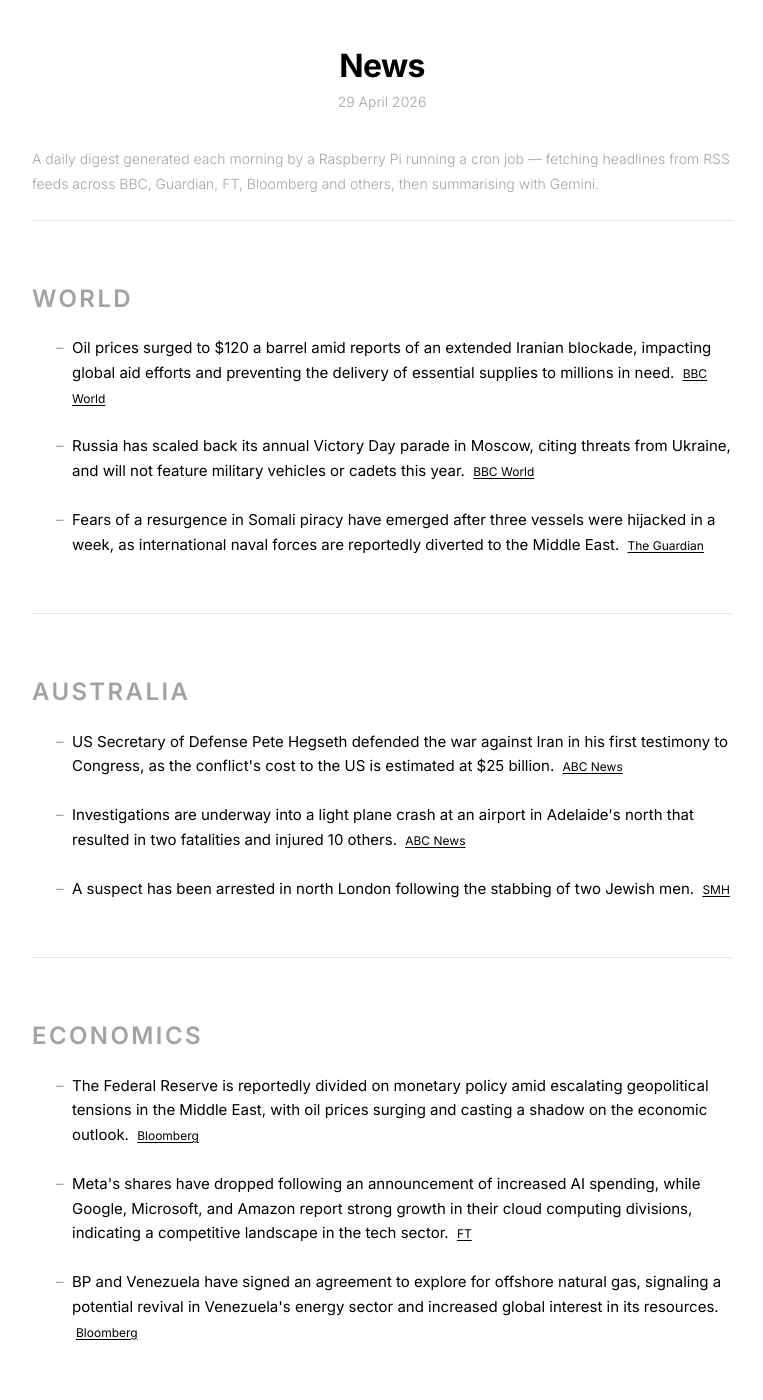
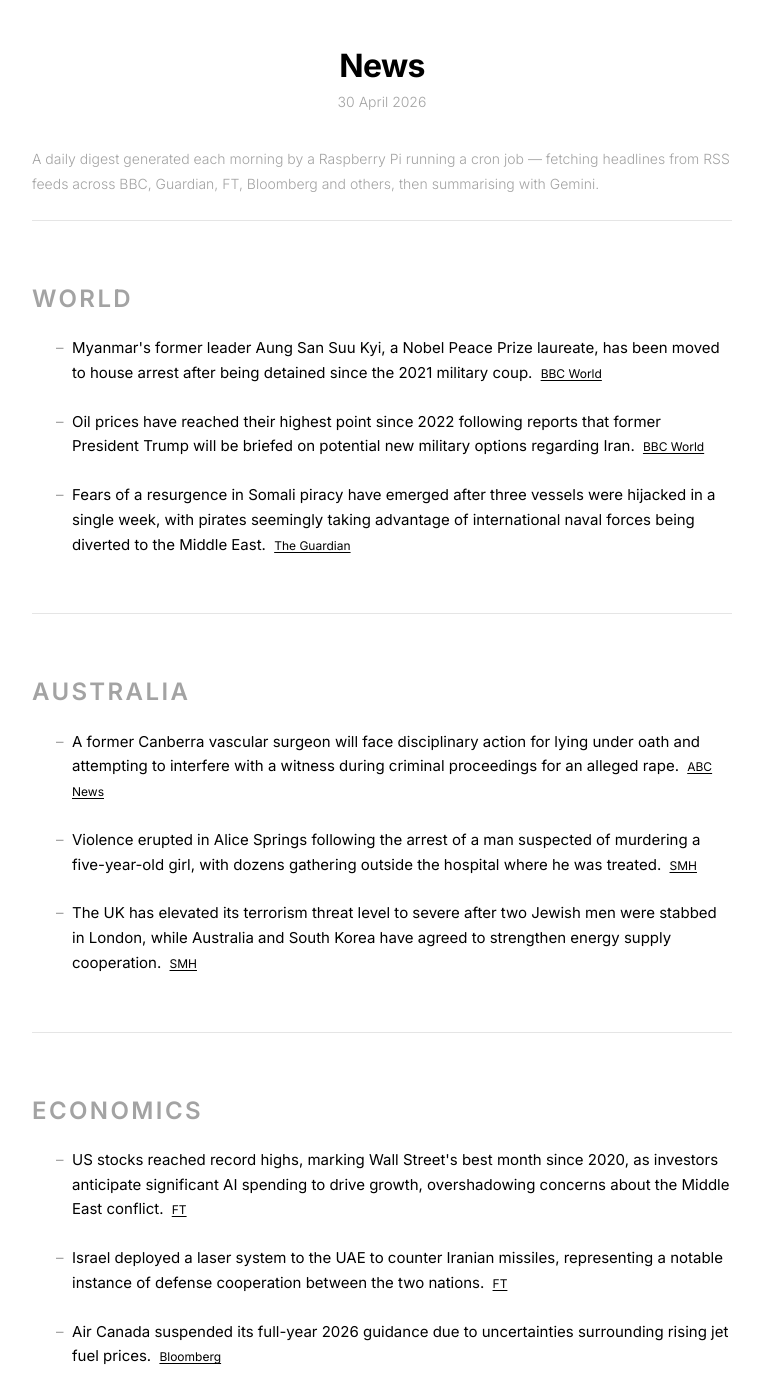
Before and after one commit to s-jac/s-jac.github.io, a Jekyll site: the page built from projects/news.html, in a window 1280 px wide and 1400 px high. Shown: the whole window, without its empty margins (258-1021 px from the left). Built offline with Jekyll 4.4.1, drawn with Linux system fonts in a browser that asks for light colours; some of the changed text lies outside the part shown.

Commit message:
daily news update 30 April 2026

```diff
--- a/_data/news.json
+++ b/_data/news.json
@@ -1,22 +1,22 @@
 {
-  "date": "29 April 2026",
-  "generated_at": "2026-04-29T21:00:56.395043+00:00",
+  "date": "30 April 2026",
+  "generated_at": "2026-04-30T21:00:25.414387+00:00",
   "sections": [
     {
       "heading": "World",
       "bullets": [
         {
-          "text": "Oil prices surged to $120 a barrel amid reports of an extended Iranian blockade, impacting global aid efforts and preventing the delivery of essential supplies to millions in need.",
+          "text": "Myanmar's former leader Aung San Suu Kyi, a Nobel Peace Prize laureate, has been moved to house arrest after being detained since the 2021 military coup.",
           "source": "BBC World",
           "url": "https://www.bbc.com/news/world"
         },
         {
-          "text": "Russia has scaled back its annual Victory Day parade in Moscow, citing threats from Ukraine, and will not feature military vehicles or cadets this year.",
+          "text": "Oil prices have reached their highest point since 2022 following reports that former President Trump will be briefed on potential new military options regarding Iran.",
           "source": "BBC World",
           "url": "https://www.bbc.com/news/world"
         },
         {
-          "text": "Fears of a resurgence in Somali piracy have emerged after three vessels were hijacked in a week, as international naval forces are reportedly diverted to the Middle East.",
+          "text": "Fears of a resurgence in Somali piracy have emerged after three vessels were hijacked in a single week, with pirates seemingly taking advantage of international naval forces being diverted to the Middle East.",
           "source": "The Guardian",
           "url": "https://www.theguardian.com"
         }
@@ -26,17 +26,17 @@
       "heading": "Australia",
       "bullets": [
         {
-          "text": "US Secretary of Defense Pete Hegseth defended the war against Iran in his first testimony to Congress, as the conflict's cost to the US is estimated at $25 billion.",
+          "text": "A former Canberra vascular surgeon will face disciplinary action for lying under oath and attempting to interfere with a witness during criminal proceedings for an alleged rape.",
           "source": "ABC News",
           "url": "https://www.abc.net.au/news"
         },
         {
-          "text": "Investigations are underway into a light plane crash at an airport in Adelaide's north that resulted in two fatalities and injured 10 others.",
-          "source": "ABC News",
-          "url": "https://www.abc.net.au/news"
+          "text": "Violence erupted in Alice Springs following the arrest of a man suspected of murdering a five-year-old girl, with dozens gathering outside the hospital where he was treated.",
+          "source": "SMH",
+          "url": "https://www.smh.com.au"
         },
         {
-          "text": "A suspect has been arrested in north London following the stabbing of two Jewish men.",
+          "text": "The UK has elevated its terrorism threat level to severe after two Jewish men were stabbed in London, while Australia and South Korea have agreed to strengthen energy supply cooperation.",
           "source": "SMH",
           "url": "https://www.smh.com.au"
         }
@@ -46,17 +46,17 @@
       "heading": "Economics",
       "bullets": [
         {
-          "text": "The Federal Reserve is reportedly divided on monetary policy amid escalating geopolitical tensions in the Middle East, with oil prices surging and casting a shadow on the economic outlook.",
-          "source": "Bloomberg",
-          "url": "https://www.bloomberg.com/markets"
-        },
-        {
-          "text": "Meta's shares have dropped following an announcement of increased AI spending, while Google, Microsoft, and Amazon report strong growth in their cloud computing divisions, indicating a competitive landscape in the tech sector.",
+          "text": "US stocks reached record highs, marking Wall Street's best month since 2020, as investors anticipate significant AI spending to drive growth, overshadowing concerns about the Middle East conflict.",
           "source": "FT",
           "url": "https://www.ft.com"
         },
         {
-          "text": "BP and Venezuela have signed an agreement to explore for offshore natural gas, signaling a potential revival in Venezuela's energy sector and increased global interest in its resources.",
+          "text": "Israel deployed a laser system to the UAE to counter Iranian missiles, representing a notable instance of defense cooperation between the two nations.",
+          "source": "FT",
+          "url": "https://www.ft.com"
+        },
+        {
+          "text": "Air Canada suspended its full-year 2026 guidance due to uncertainties surrounding rising jet fuel prices.",
           "source": "Bloomberg",
           "url": "https://www.bloomberg.com/markets"
         }
```
